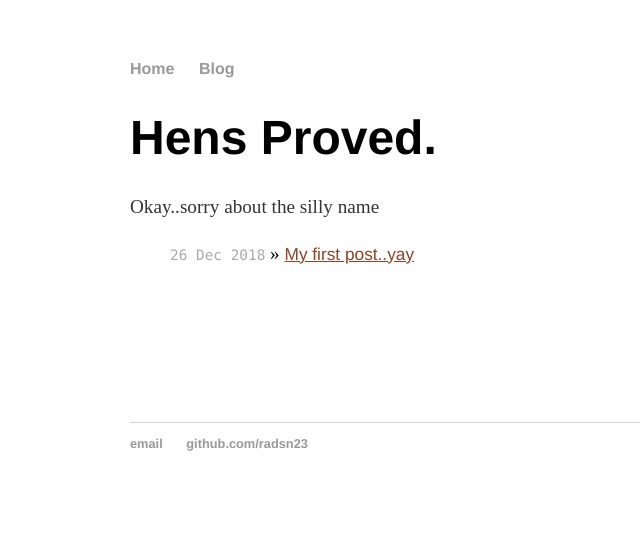
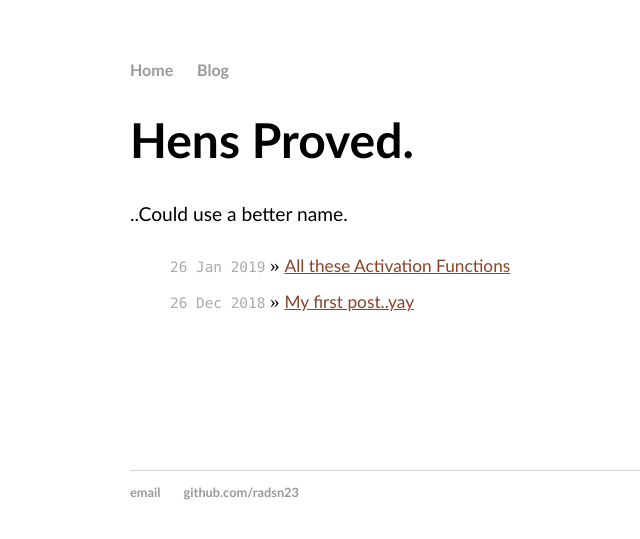
Before and after one commit to radsn23/radsn23.github.io, a Jekyll site: the page built from blog/index.html, in a window 1280 px wide. Shown: the top 539 px of the page, without its empty margins (62-702 px from the left). Built offline with Jekyll 4.4.1, drawn with Linux system fonts in a browser that asks for light colours; comment, search, counter and statistics services are not loaded.

```diff
--- a/_layouts/post.html
+++ b/_layouts/post.html
@@ -48,11 +48,9 @@ layout: default
       <a class="next" href="{{page.next.url | relative_url}}">{{page.next.title}} &rarr;</a>
     {% endif %}
   </div>
-  {% include disqus.html %}
 
-  <!--
   {% if page.comments %}
     {% include disqus.html %}
   {% endif %}
--->
+
 </article>
--- a/blog/index.html
+++ b/blog/index.html
@@ -3,7 +3,7 @@ layout: default
 title: Hens Proved.
 ---
 	<h1>{{ page.title }}</h1>
-    <p>Okay..sorry about the silly name</p>
+    <p class="blog-desc">..Could use a better name.</p>
     <ul class="posts">
 
 	  {% for post in site.posts %}
--- a/css/main.css
+++ b/css/main.css
@@ -3,7 +3,7 @@ body {
     width: 70%;
 }
 nav ul, footer ul {
-    font-family:'Helvetica', 'Arial', 'Sans-Serif';
+    font-family:'Trebuchet MS','Helvetica', 'Arial', 'Sans-Serif';
     padding: 0px;
     list-style: none;
     font-weight: bold;
@@ -21,12 +21,17 @@ a:hover {
 }
 h1 {
     font-size: 3em;
-    font-family:'Helvetica', 'Arial', 'Sans-Serif';
+    font-family:'Trebuchet MS', 'Helvetica','Arial',sans-serif;
 }
 p {
+
     font-size: 1.2em;
-    line-height: 1em;
-    color: #333;
+    line-height: 1.5em;
+}
+p.blog-desc {
+    font-family: 'Trebuchet MS', 'Helvetica','Arial', sans-serif;
+    font-size: 1.2em;
+    line-height: 1.5em;
 }
 img {
     border-radius:50%;
@@ -66,7 +71,18 @@ ul.posts li {
     }
 ul.posts a {
     color:#894429;
-    font-family: helvetica,arial,clean, sans-serif;
+    font-family: 'Trebuchet MS','Helvetica', Arial, sans-serif,arial,clean, sans-serif;
     font-size: 90%;
     text-decoration:underline;
 }
+ul.posts a:visited {
+    color: rgb(90, 63, 63);
+}
+
+div.post-content {
+    color: rgb(68, 67, 67);
+    font-family: 'Trebuchet MS','Helvetica','Arial', sans-serif;
+    font-size: 90%;
+    line-height: 160%;
+
+}
```
Also changed, not shown: _posts/2019-01-26-activations.md (added, +36 -0 lines).
